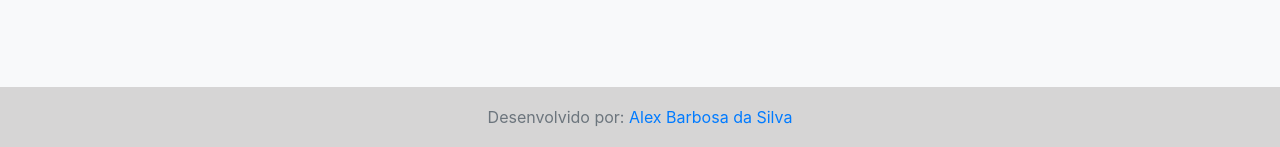
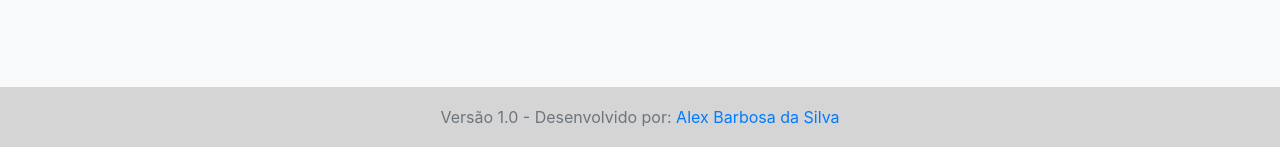
Before and after one commit to alexbarbosa26/wmanage, a Django app: page /account/signup/ in a window 1280 px wide. Shown: the part 653-800 px from the top of the page. Run offline with Django 3.2, Linux system fonts and the light colour scheme; parts of the project's set-up code (start-up, migrations or seed data) failed here and were passed over; some libraries are stand-ins or nearby versions.

Commit message:
first commit

```diff
--- a/templates/base.html
+++ b/templates/base.html
@@ -196,7 +196,7 @@
     <br>
     <footer class="footer">
       <div class="container">
-        <span class="text-muted">Desenvolvido por:</span> <a href="#">Alex Barbosa da Silva</a>
+        <span class="text-muted">Versão 1.0 - Desenvolvido por:</span> <a href="#">Alex Barbosa da Silva</a>
       </div>
     </footer>
     <!-- Icons -->
--- a/templates/status.html
+++ b/templates/status.html
@@ -41,7 +41,11 @@
         <div class="icon">
             <i class="fa fa-hand-holding-usd"></i>
         </div>
+        {% if total_lucro > 'R$ 0,00' %}
         <a href="#" class="small-box-footer" active><i class="fa fa-hand-holding-usd"></i> Lucro</a>
+        {% else %}
+        <a href="#" class="small-box-footer" active><i class="fa fa-hand-holding-usd"></i> Perda</a>
+        {% endif %}
         </div>
     </div>
     <!-- ./col -->
```
